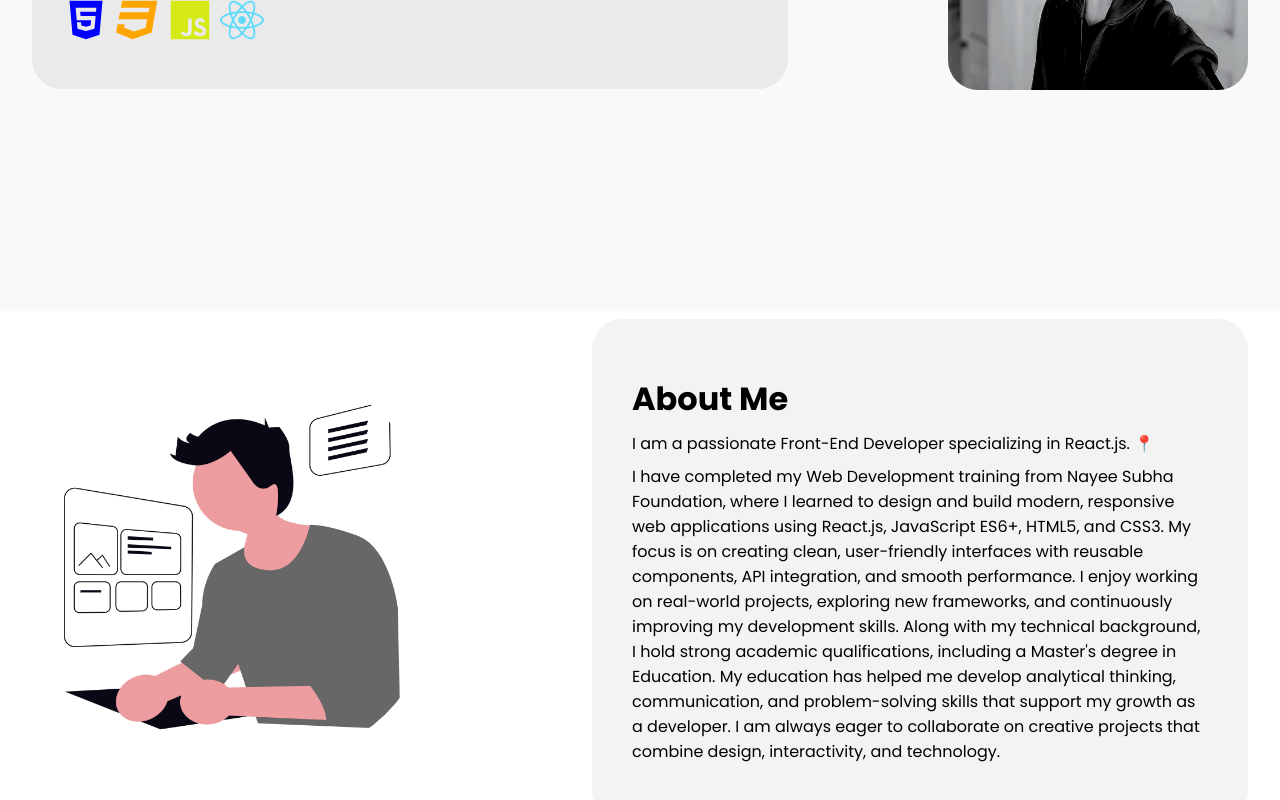
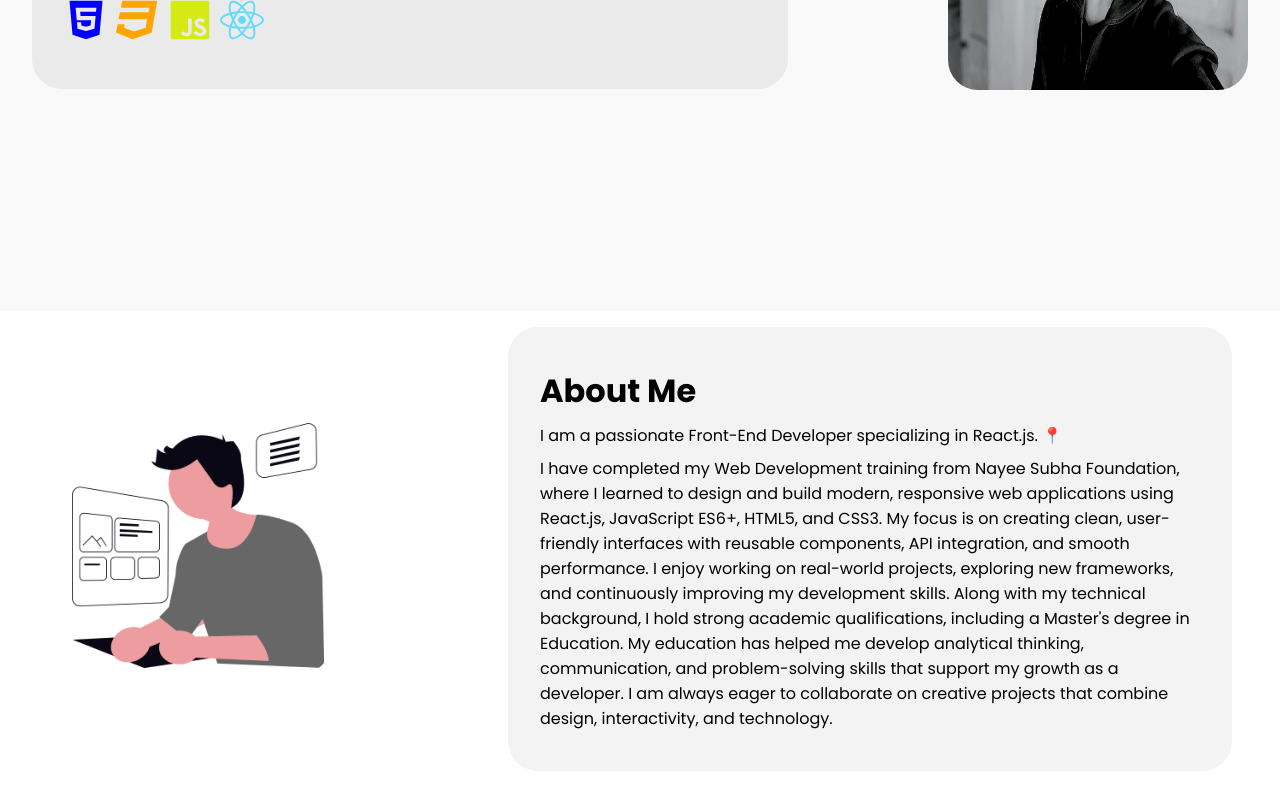
Before and after one commit to zohaibkhan15/zohaibportfoliowebsite, a React (Vite) app: page / in a window 1280 px wide. Shown: the part 490-1290 px from the top of the page. Built offline with nearby package versions, Linux system fonts and the light colour scheme.

Commit message:
changing

```diff
--- a/src/components/AboutMe/aboutme.css
+++ b/src/components/AboutMe/aboutme.css
@@ -3,12 +3,12 @@
   gap: 10rem;
   align-items: center;
   justify-content: center;
-  padding: 0.5rem 2rem;
+  padding: 1rem 3rem;
 }
 
 .aboutme-image img {
-  border-radius: 40%;
-  width: 400px;
+  border-radius: 30%;
+  width: 300px;
   height: auto;
 }
 
@@ -18,5 +18,5 @@
   gap: 0.5rem;
   background-color: #f3f3f3;
   border-radius: 30px;
-  padding: 3.5rem 2.5rem;
+  padding: 2.5rem 2rem;
 }
```
